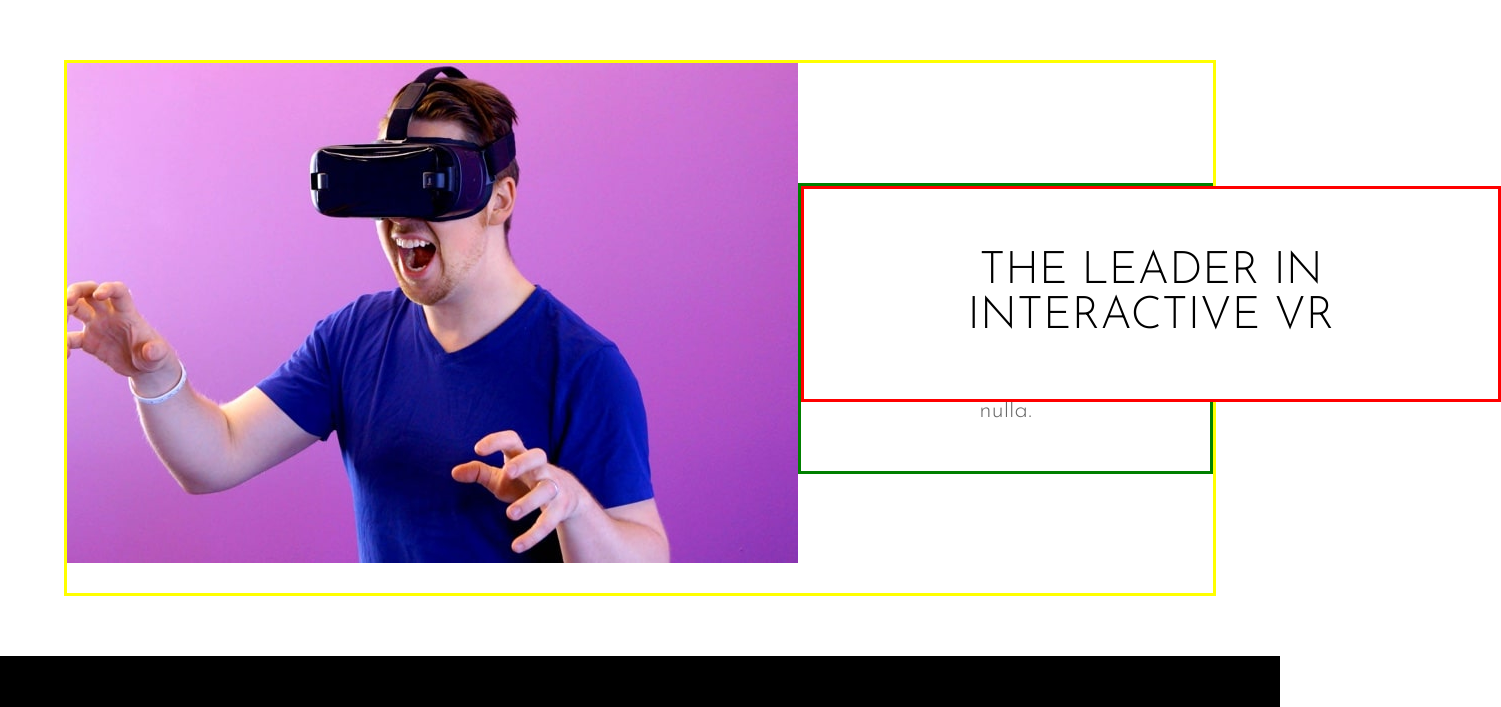
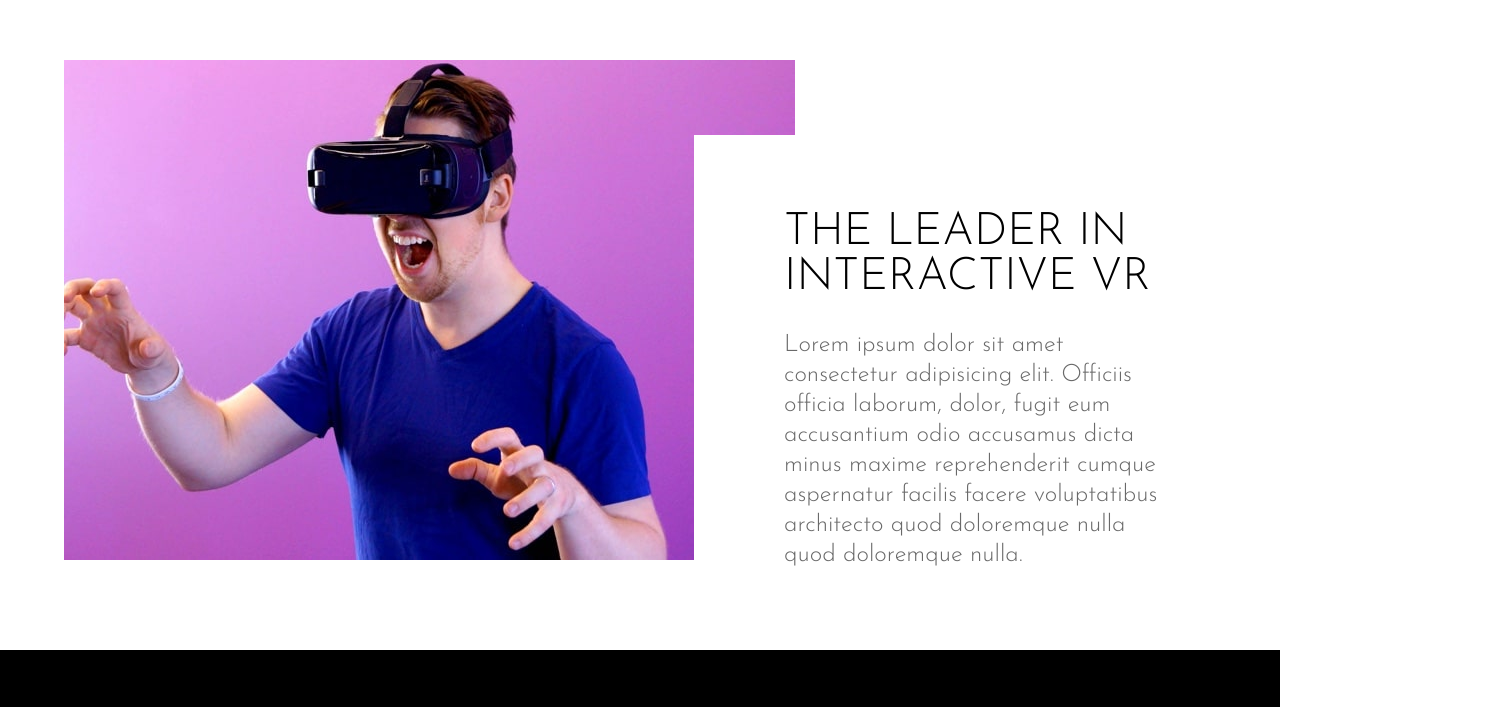
Before and after one commit to franciscocaballero/loops-studio-landing-page, a website built with Parcel: page index.html in a window 1280 px wide. Shown: the part 491-1198 px from the top of the page, 1501 px wide, since content can reach past the window. Built offline with nearby package versions, Linux system fonts and the light colour scheme.

Commit message:
fixing desktop view for hero section

```diff
--- a/index.html
+++ b/index.html
@@ -40,14 +40,15 @@
     <section>
 
         <div class="container">
+
+
             <div class="split about-section">
-
-                <img src="images/desktop/image-interactive.jpg" alt="image of man with VR headset">
-
+                <div>
+                    <img src="images/desktop/image-interactive.jpg" alt="image of man with VR headset">
+                </div>
                 <div class="heading-box">
 
-
-                    <h2 class="content">The Leader In Interactive VR</h2>
+                    <h2>The Leader In Interactive VR</h2>
                     <p>
                         Lorem ipsum dolor sit amet consectetur adipisicing elit. Officiis officia laborum, dolor,
                         fugit
@@ -58,6 +59,7 @@
 
                 </div>
             </div>
+        </div>
         </div>
     </section>
     <!-- <section>
--- a/src/sass/main.scss
+++ b/src/sass/main.scss
@@ -233,6 +233,11 @@
 
    @media (min-width: 40rem) {
 
+       h2,
+       p {
+           text-align: left;
+       }
+
        header {
            background: url('../../images/desktop/image-hero.jpg') no-repeat center top / cover;
 
@@ -268,8 +273,8 @@
            flex-direction: row;
            //    justify-content: center;
            //    align-items: center;
-
-           border: 3px solid yellow;
+           justify-content: flex-start;
+           //    border: 3px solid yellow;
        }
 
        .split *> {
@@ -277,32 +282,26 @@
        }
 
        .about-section {
+           //    position: relative;
+
            position: relative;
 
-           img {
-               align-self: flex-start;
-               //    align-items:
-           }
+
        }
 
        .heading-box {
-           border: 3px solid green;
-       }
-
-       .content {
-           padding: 4rem;
-           //    z-index: 1;
-           border: 3px solid red;
+           //    border: 3px solid green;
            position: absolute;
-           width: 700px;
-
+           padding: 5rem 6rem 5rem 6rem;
            background-color: var(--clr-white);
+           width: min(50%, 700px);
+           left: 42rem;
+           top: 5rem
        }
 
        footer {
            flex-direction: row;
-           //    justify-content: center;
-           //    align-items: center;
+
        }
 
    }
```
